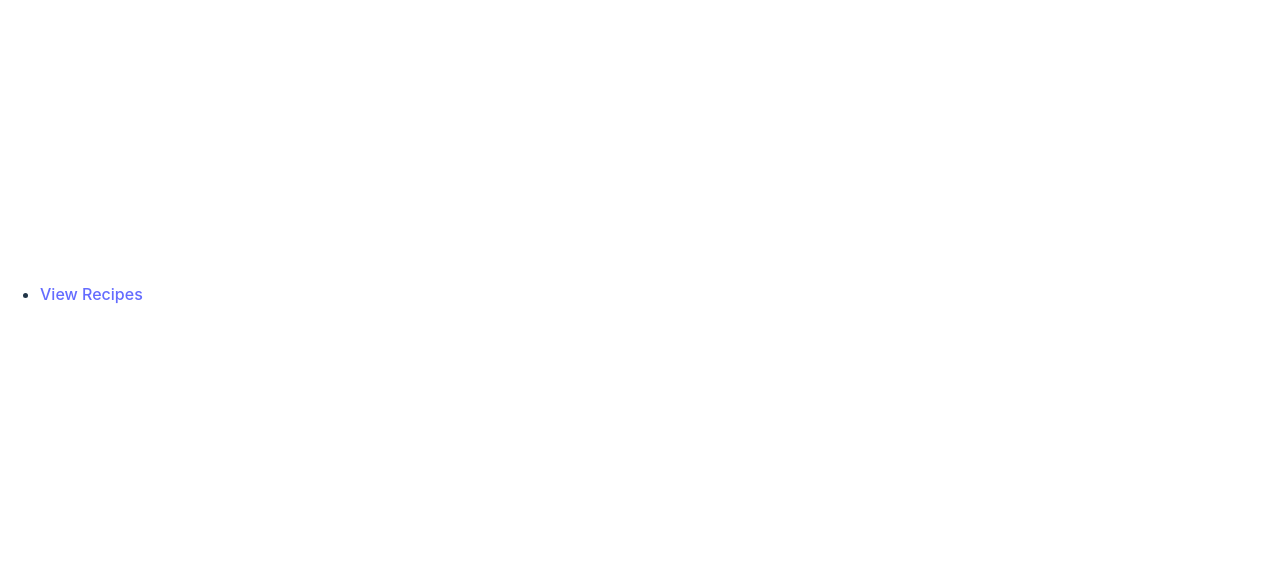
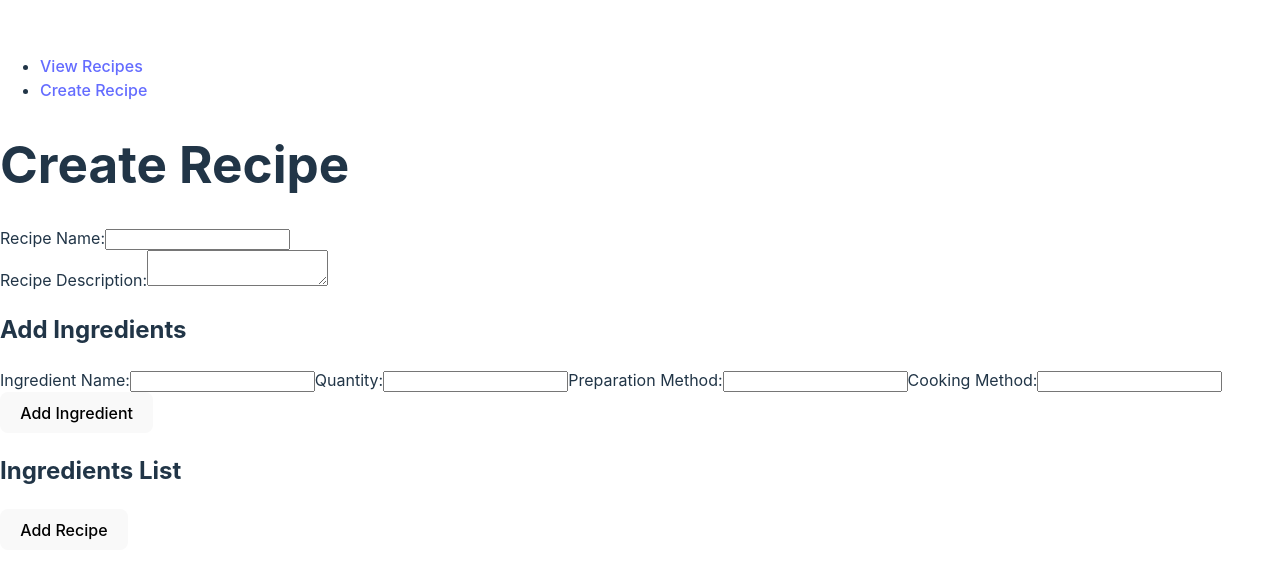
Before and after one commit to JayDDL/Neverita, a React (Vite) app in the folder Client/Neverita/: page /create-recipe in a window 1280 px wide. Before the commit this address had no page. Shown: the part 106-684 px from the top of the page. Built offline with nearby package versions, Linux system fonts and the light colour scheme.

Commit message:
[Feat] Added CreateRecipe

```diff
--- a/Client/Neverita/src/App.jsx
+++ b/Client/Neverita/src/App.jsx
@@ -1,6 +1,7 @@
 import { BrowserRouter as Router, Route, Routes, Link } from 'react-router-dom';
 import ViewRecipes from './Pages/ViewRecipes';
 import RecipeDetails from './Pages/RecipeDetails';
+import CreateRecipe from './Pages/CreateRecipe';
 
 const App = () => {
   return (
@@ -11,11 +12,15 @@ const App = () => {
             <li>
               <Link to="/view-recipes">View Recipes</Link>
             </li>
+            <li>
+              <Link to="/create-recipe">Create Recipe</Link>
+            </li>
           </ul>
         </nav>
         <Routes>
           <Route path="/view-recipes" element={<ViewRecipes />} />
           <Route path="/recipe/:id" element={<RecipeDetails />} />
+          <Route path="/create-recipe" element={<CreateRecipe />} />
         </Routes>
       </div>
     </Router>
--- a/Client/Neverita/src/Pages/CreateRecipe.jsx
+++ b/Client/Neverita/src/Pages/CreateRecipe.jsx
@@ -0,0 +1,129 @@
+import { useState } from 'react';
+import { useNavigate } from 'react-router-dom';
+
+const CreateRecipe = () => {
+  const [name, setName] = useState('');
+  const [description, setDescription] = useState('');
+  const [ingredientName, setIngredientName] = useState('');
+  const [quantity, setQuantity] = useState('');
+  const [preparationMethod, setPreparationMethod] = useState('');
+  const [cookingMethod, setCookingMethod] = useState('');
+  const [ingredients, setIngredients] = useState([]);
+  const navigate = useNavigate();
+
+  const handleAddIngredient = () => {
+    const newIngredient = {
+      name: ingredientName,
+      weight: quantity,
+      preparationType: preparationMethod,
+      cookingMethod: cookingMethod,
+    };
+
+    setIngredients([...ingredients, newIngredient]);
+    setIngredientName('');
+    setQuantity('');
+    setPreparationMethod('');
+    setCookingMethod('');
+  };
+
+  const handleAddRecipe = async () => {
+    const newRecipe = {
+      name,
+      description,
+      ingredients,
+    };
+
+    try {
+      const response = await fetch('http://localhost:5000/recipes', {
+        method: 'POST',
+        headers: {
+          'Content-Type': 'application/json',
+        },
+        body: JSON.stringify(newRecipe),
+      });
+
+      if (response.ok) {
+        alert('Recipe added successfully');
+        navigate('/view-recipes');
+      } else {
+        console.error('Failed to add recipe, status code:', response.status);
+      }
+    } catch (error) {
+      console.error('Error adding recipe:', error);
+    }
+  };
+
+  return (
+    <div>
+      <h1>Create Recipe</h1>
+      <div>
+        <label>
+          Recipe Name:
+          <input
+            type="text"
+            value={name}
+            onChange={(e) => setName(e.target.value)}
+          />
+        </label>
+      </div>
+      <div>
+        <label>
+          Recipe Description:
+          <textarea
+            value={description}
+            onChange={(e) => setDescription(e.target.value)}
+          />
+        </label>
+      </div>
+      <div>
+        <h2>Add Ingredients</h2>
+        <label>
+          Ingredient Name:
+          <input
+            type="text"
+            value={ingredientName}
+            onChange={(e) => setIngredientName(e.target.value)}
+          />
+        </label>
+        <label>
+          Quantity:
+          <input
+            type="text"
+            value={quantity}
+            onChange={(e) => setQuantity(e.target.value)}
+          />
+        </label>
+        <label>
+          Preparation Method:
+          <input
+            type="text"
+            value={preparationMethod}
+            onChange={(e) => setPreparationMethod(e.target.value)}
+          />
+        </label>
+        <label>
+          Cooking Method:
+          <input
+            type="text"
+            value={cookingMethod}
+            onChange={(e) => setCookingMethod(e.target.value)}
+          />
+        </label>
+        <button onClick={handleAddIngredient}>Add Ingredient</button>
+      </div>
+      <div>
+        <h2>Ingredients List</h2>
+        <ul>
+          {ingredients.map((ingredient, index) => (
+            <li key={index}>
+              {ingredient.name} - {ingredient.weight} - {ingredient.preparationType} - {ingredient.cookingMethod}
+            </li>
+          ))}
+        </ul>
+      </div>
+      <button onClick={handleAddRecipe}>Add Recipe</button>
+    </div>
+  );
+};
+
+export default CreateRecipe;
```
